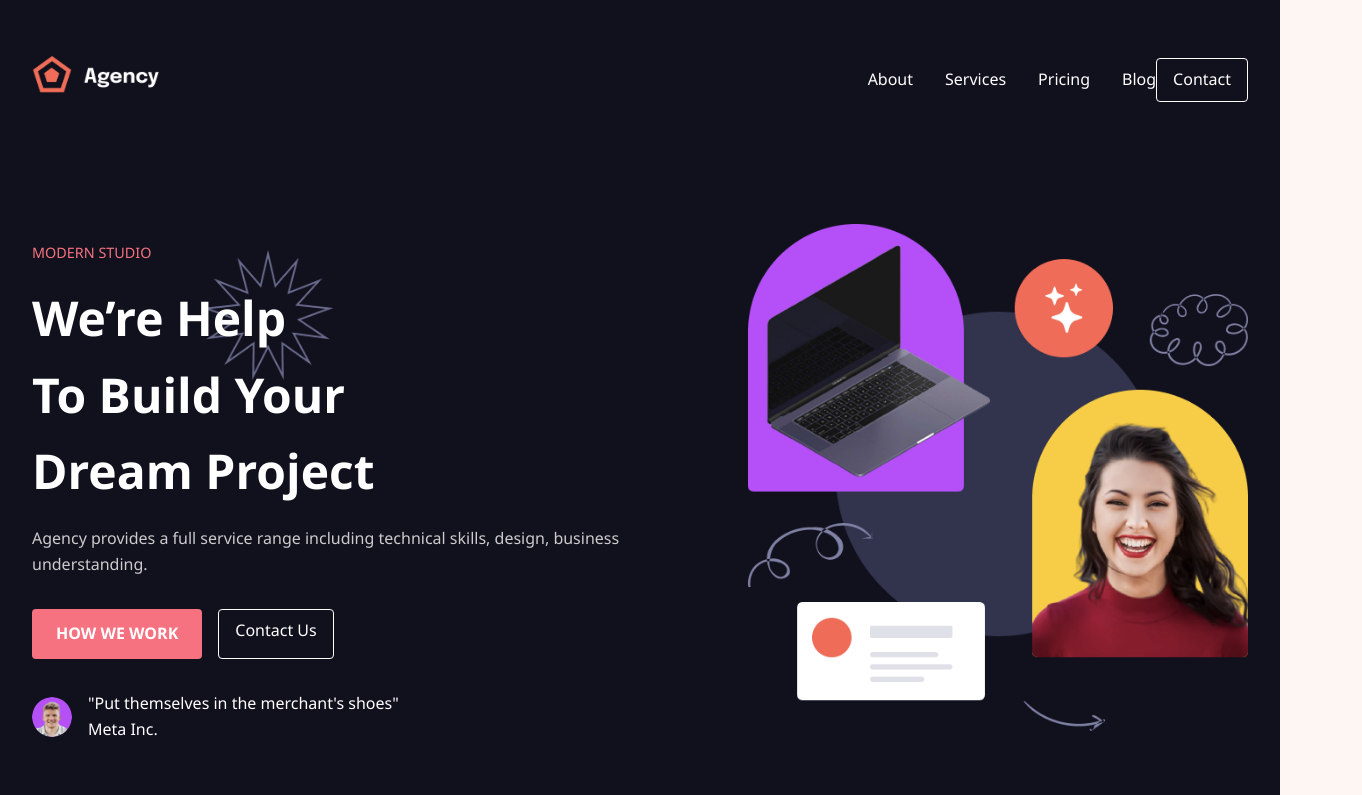
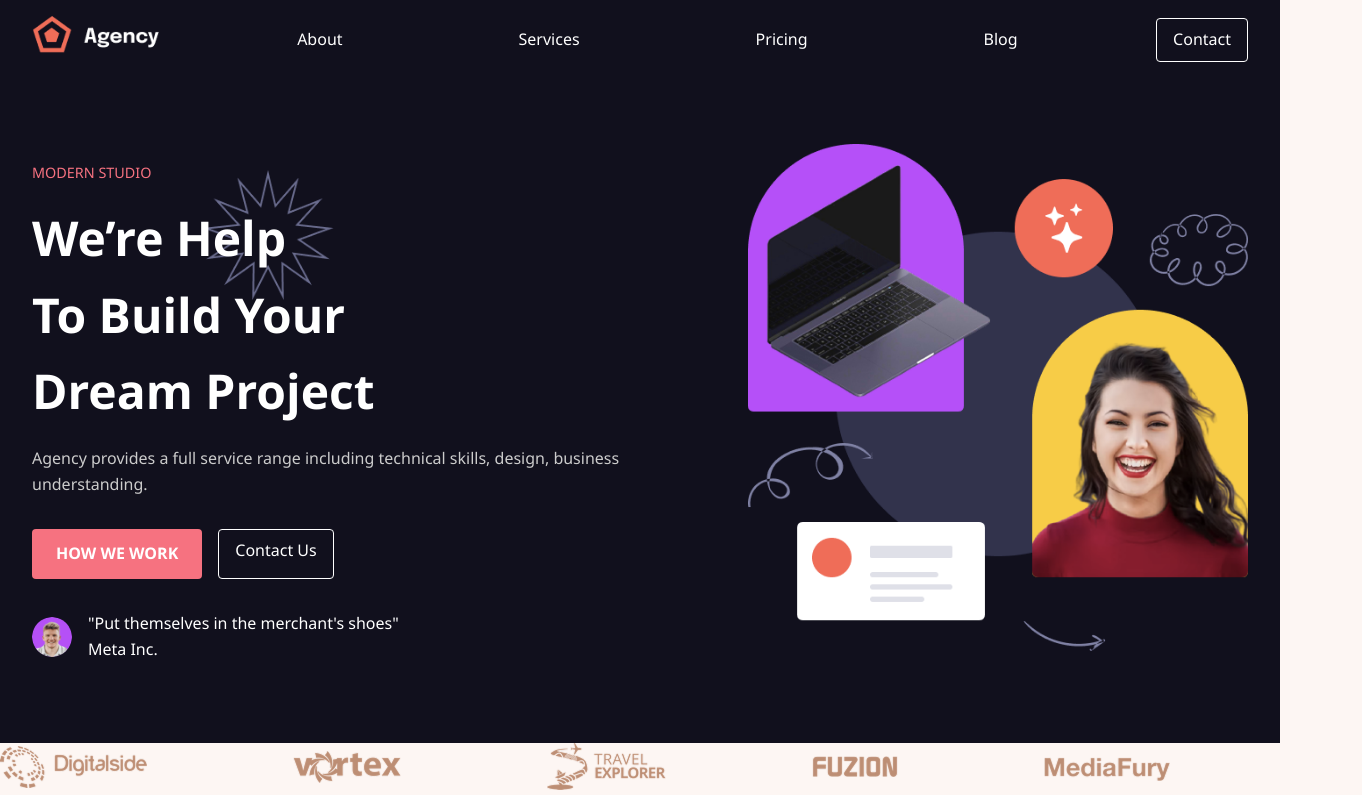
Before and after one commit to surajwd06/Theemwiz, a plain HTML site: page index.html in a window 1280 px wide. Shown: the top 795 px of the page, 1362 px wide, since content can reach past the window. Drawn offline with Linux system fonts and the light colour scheme.

Commit message:
logo change

```diff
--- a/styles.css
+++ b/styles.css
@@ -15,11 +15,6 @@ body {
   width: 100%;
 }
 
-.logo {
-  width: 70%;
-  margin: 0 auto;
-  padding: 40px 0;
-}
 .Rectangle {
   width: 70%;
   margin: 0 auto;
@@ -778,8 +773,9 @@ a {
 }
 
 .navbar nav ul {
-  display: flex;
-  gap: 2rem;
+    display: flex
+;
+    gap: 11rem;
 }
 
 .navbar a {
```
